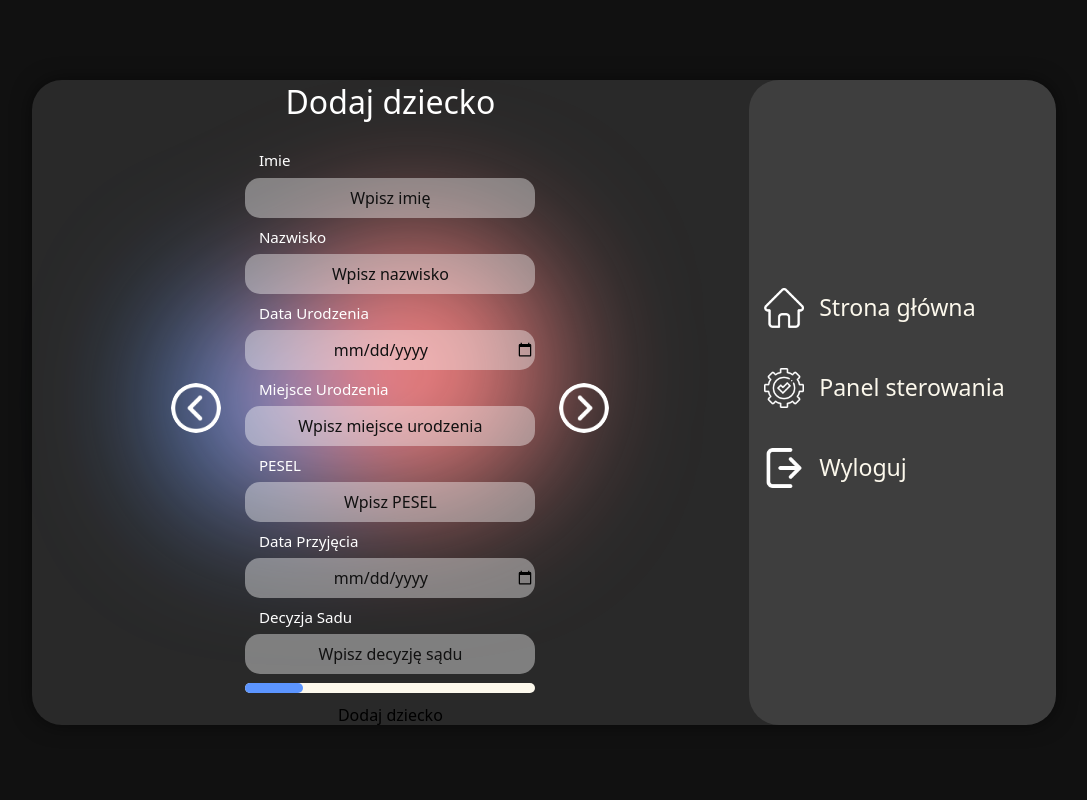
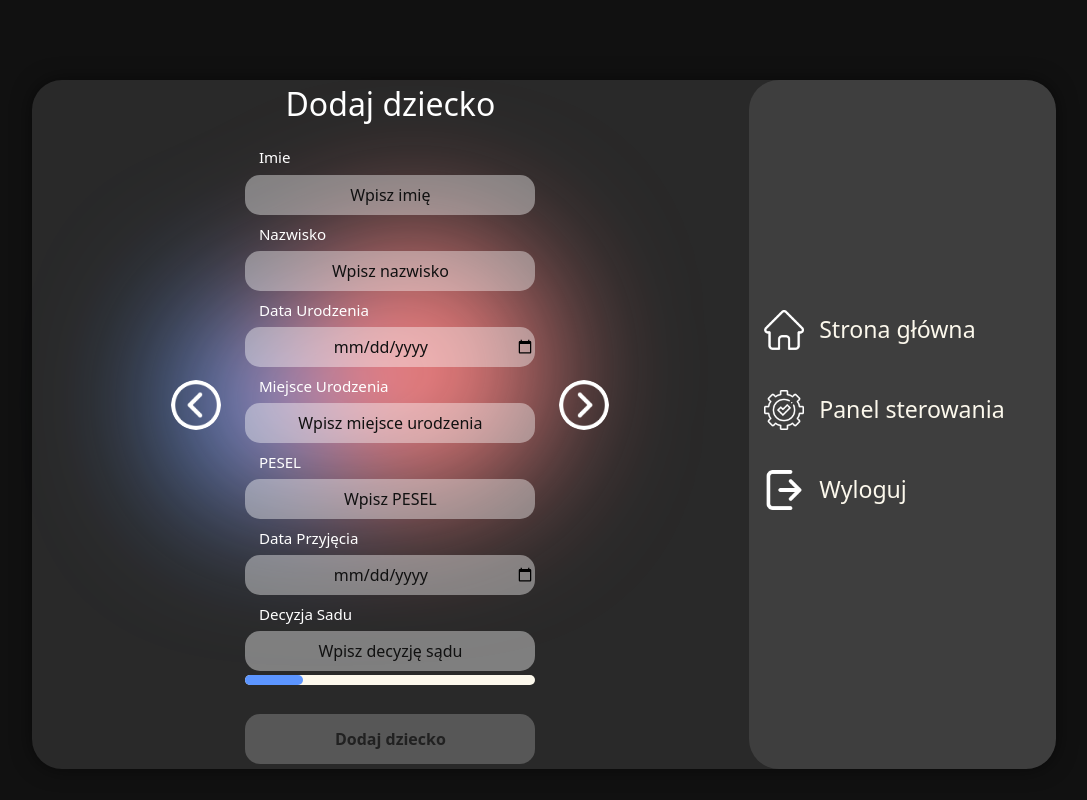
Before and after one commit to projektroz/projektroz, a React (Vite) app in the folder frontend/: page /dashboard/add-child in a window 1280 px wide. Shown: the whole page, without its empty margins (96-1183 px from the left). Built offline with nearby package versions, Linux system fonts and the light colour scheme.

Commit message:
add child butrton design and animation

```diff
--- a/frontend/src/components/ChildDataCard/ChildDataCard.tsx
+++ b/frontend/src/components/ChildDataCard/ChildDataCard.tsx
@@ -106,6 +106,17 @@ const DataCard: React.FC<DataCardProps> = ({
           }}
         ></div>
       </div>
+      <button
+        type="submit"
+        style={{
+          opacity: currentSetIndex === 4 ? 1 : 0.3,
+          transition: "all 0.25s ease-out",
+        }}
+        className="btn"
+        disabled={currentSetIndex !== 4}
+      >
+        Dodaj dziecko
+      </button>
     </div>
   );
 };
--- a/frontend/src/pages/AddChild/AddChild.scss
+++ b/frontend/src/pages/AddChild/AddChild.scss
@@ -39,6 +39,7 @@
     font-weight: bold;
     margin-top: 20px;
     transition: all 0.3s ease-in-out;
+    color: var(--text-dark);
   }
 
   .btn:hover {
--- a/frontend/src/pages/AddChild/AddChild.tsx
+++ b/frontend/src/pages/AddChild/AddChild.tsx
@@ -188,7 +188,7 @@ function AddChild() {
               formData={formData}
               handleInputChange={handleInputChange}
             />
-            <button type="submit">Dodaj dziecko</button>
+            {/* <button type="submit">Dodaj dziecko</button> */}
           </form>
           {error && <div className="error">{error}</div>}
         </div>
```
Also changed, not shown: 1 other file (tests, documents, lock files or other folders).
